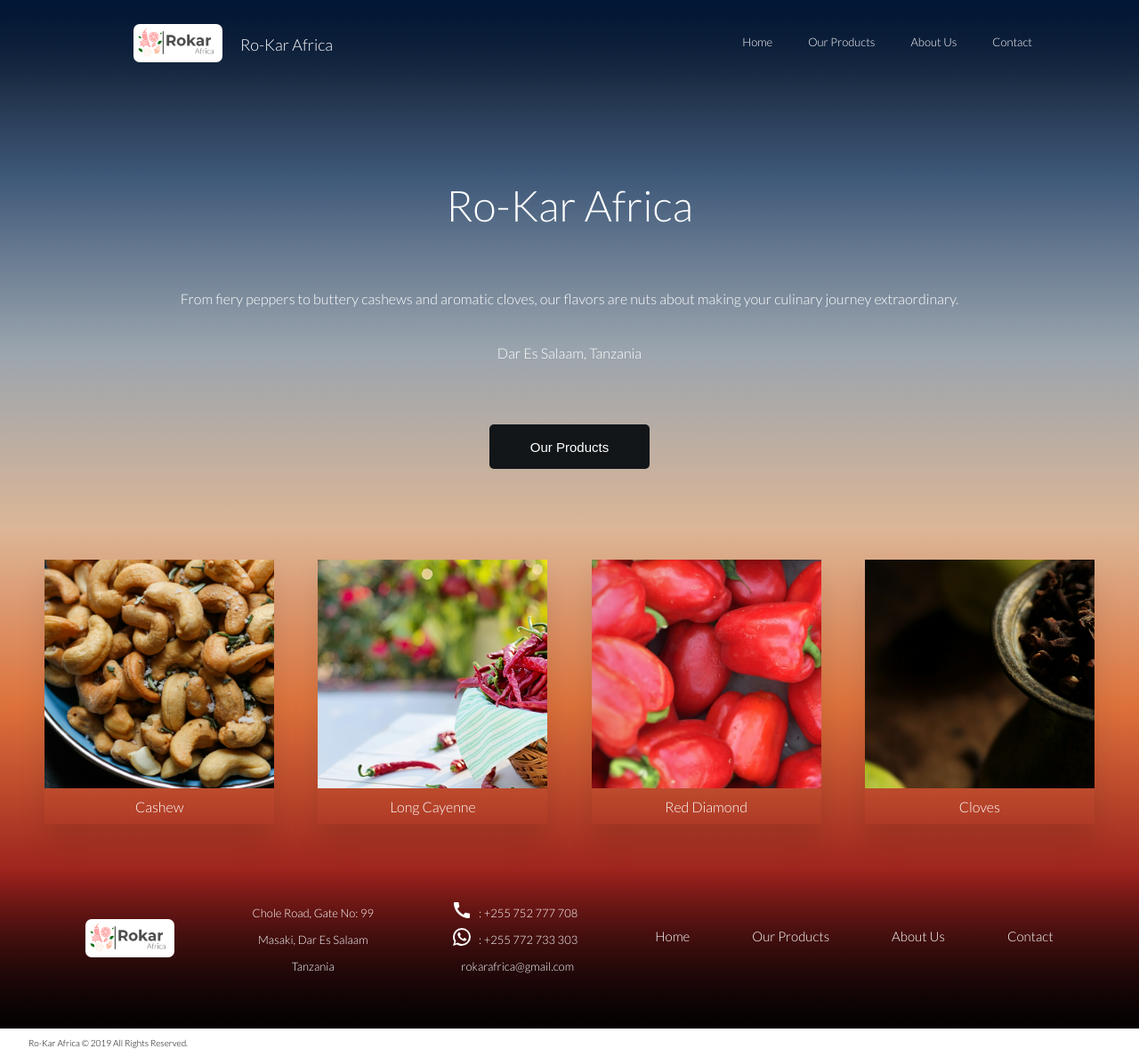
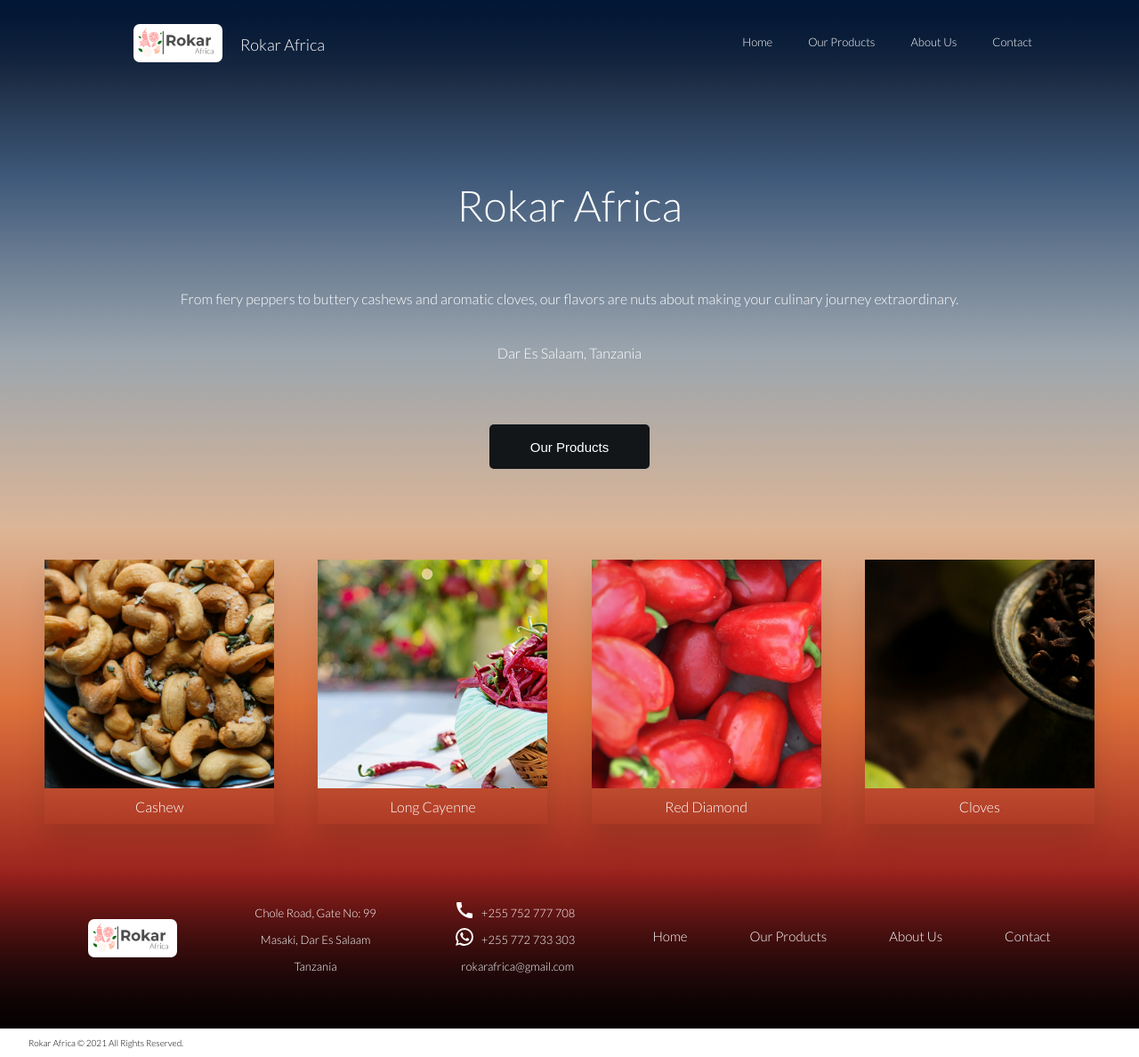
Before and after one commit to rodinKaradeniz/rokar-africa-client, a React (Create React App) app: page /#/ in a window 1280 px wide. Shown: the whole page at 89% size. Built offline with nearby package versions, Linux system fonts and the light colour scheme.

Commit message:
Changed Ro-Kar to Rokar

```diff
--- a/src/components/Footer.jsx
+++ b/src/components/Footer.jsx
@@ -22,11 +22,11 @@
         <div className="footerSection">
           <div className="footerPhoneInfo">
             <CallIcon />
-            <p>: +255 752 777 708</p>
+            <p> +255 752 777 708</p>
           </div>
           <div className="footerPhoneInfo">
             <WhatsAppIcon />
-            <p>: +255 772 733 303</p>
+            <p> +255 772 733 303</p>
           </div>
           <p>rokarafrica@gmail.com</p>
         </div>
@@ -38,7 +38,7 @@
         </div>
       </div>
       <div className="footerEnd">
-        <p>Ro-Kar Africa &copy; 2019 All Rights Reserved.</p>
+        <p>Rokar Africa &copy; 2021 All Rights Reserved.</p>
       </div>
     </div>
   );
--- a/src/components/Navbar.jsx
+++ b/src/components/Navbar.jsx
@@ -11,7 +11,7 @@
           <img src={Logo} alt="" />
         </Link>
         <div className="navbarTitle">
-          <Link to="/">Ro-Kar Africa</Link>
+          <Link to="/">Rokar Africa</Link>
         </div>
       </div>
       <div className="rightSide">
--- a/src/pages/About.jsx
+++ b/src/pages/About.jsx
@@ -44,7 +44,7 @@
           <HandshakeIcon />
           <h3>Establishment</h3>
           <p>
-            In 2019, our company was founded with a vision to bring the vibrant
+            In 2021, our company was founded with a vision to bring the vibrant
             flavors of Tanzanian nuts and spices to the world. Inspired by the
             rich culinary heritage of the region, our mission is to provide
             premium quality products that embody the essence of authenticity and
--- a/src/pages/Contact.jsx
+++ b/src/pages/Contact.jsx
@@ -40,7 +40,7 @@
       <div className="contactBody">
         <div className="leftSide">
           <div className="leftSideInfo">
-            <h2>Ro-Kar Africa</h2>
+            <h2>Rokar Africa</h2>
             <p>Chole Road, Gate No: 99, Masaki</p>
             <p>Dar Es Salaam, Tanzania</p>
             <p>Phone: +255 752 777 708</p>
--- a/src/pages/Home.jsx
+++ b/src/pages/Home.jsx
@@ -14,7 +14,7 @@
   return (
     <div className="home">
       <div className="headerContainer">
-        <h1> Ro-Kar Africa </h1>
+        <h1> Rokar Africa </h1>
         <h4>
           From fiery peppers to buttery cashews and aromatic cloves, our flavors
           are nuts about making your culinary journey extraordinary.
```
